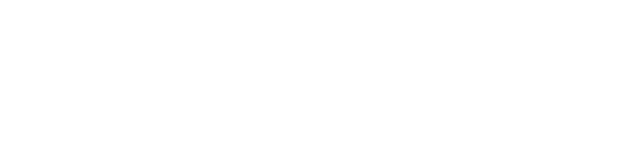
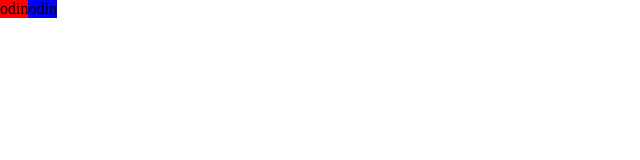
Before and after one commit to pokabilius/SignUpForm, a website: page index.html in a window 1280 px wide. Shown: the whole page, without its empty margins (0-640 px from the left). Drawn offline with Linux system fonts and the light colour scheme.

Commit message:
Setup sASS

```diff
--- a/index.html
+++ b/index.html
@@ -8,8 +8,17 @@
     <link rel="stylesheet" href="./css/styles.css">
 </head>
 <body>
-    <div class="left">
-
+    <!-- Left Area with photo -->
+    <div class="leftcontainer">
+        <div class="left">
+            <div>odin</div>
+        </div>
+    </div>
+    <!-- Right Area with forms -->
+    <div class="rightcontainer">
+        <div class="right">
+            <div>odin</div>
+        </div>
     </div>
 </body>
 </html>
--- a/sass/styles.scss
+++ b/sass/styles.scss
@@ -4,3 +4,17 @@
     box-sizing: border-box;
     list-style: none;
 }
+
+body {
+    display: flex;
+}
+
+.leftcontainer {
+    background-color: red;
+    // flex: 1;
+}
+
+.rightcontainer {
+    background-color: blue;
+    // flex: 2;
+}
```
Also changed, not shown: css/fonts/Norse-Bold.otf (added), css/styles.css, images/background.jpg (added), images/odin-lined.png (added), 1 other file.
